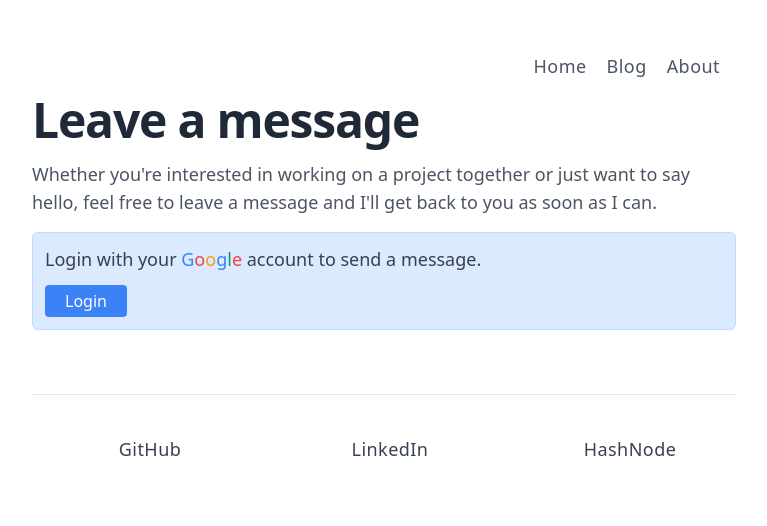
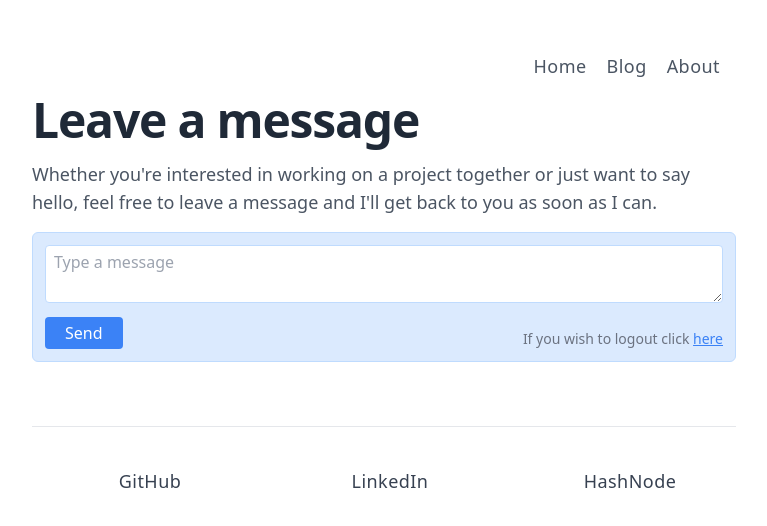
Before and after one commit to mani-barathi/manibarathi.xyz, a Next.js app: page /message in a window 1280 px wide. Both pictures are taken after a click on the button "Login". Shown: the top 526 px of the page, without its empty margins (256-1023 px from the left). Built offline with nearby package versions, Linux system fonts and the light colour scheme; what @tailwindcss/typography would draw is missing.

Commit message:
added message box in message page

```diff
--- a/pages/message.js
+++ b/pages/message.js
@@ -1,7 +1,9 @@
-import React from "react";
+import React, { useState } from "react";
 import PageContainer from "../layout/PageContainer";
 
 function message() {
+  const [user, setUser] = useState(null);
+
   return (
     <PageContainer title="Message - Manibarathi">
       <div>
@@ -13,20 +15,48 @@ function message() {
           want to say hello, feel free to leave a message and I'll get back to
           you as soon as I can.
         </p>
+        {!user ? (
           <div className="p-3 mt-3 text-gray-700 bg-blue-100 rounded-md border border-blue-200">
             <p className="sm:text-lg">
-            Login with your <span className="text-blue-500 font-medium">G</span>
+              Login with your{" "}
+              <span className="text-blue-500 font-medium">G</span>
               <span className="text-red-500 font-medium">o</span>
               <span className="text-yellow-500 font-medium">o</span>
               <span className="text-blue-500 font-medium">g</span>
               <span className="text-green-600 font-medium">l</span>
-            <span className="text-red-500 font-medium">e</span> account to send
-            a message.
+              <span className="text-red-500 font-medium">e</span> account to
+              send a message.
             </p>
-          <button className="mt-3 py-1 px-5 font-medium text-white bg-blue-500 transition rounded transform active:translate-y-0.5 hover:bg-blue-600">
+            <button
+              className="mt-3 py-1 px-5 font-medium text-white bg-blue-500 transition rounded transform active:translate-y-0.5 hover:bg-blue-600"
+              onClick={() => setUser("mani")}
+            >
               Login
             </button>
           </div>
+        ) : (
+          <div className="p-3 mt-3 text-gray-700 bg-blue-100 rounded-md border border-blue-200">
+            <textarea
+              className="px-2 py-1 outline-none border border-blue-200 focus:border-blue-300 rounded w-full"
+              type="text"
+              placeholder="Type a message"
+            />
+            <div className="flex justify-between items-end">
+              <button
+                type="submit"
+                className="mt-2 py-1 px-5 font-medium text-white bg-blue-500 transition rounded transform active:translate-y-0.5 hover:bg-blue-600"
+              >
+                Send
+              </button>
+              <p className="mt-2 text-sm text-gray-500">
+                If you wish to logout click{" "}
+                <button className="text-blue-500 underline hover:text-blue-600">
+                  here
+                </button>
+              </p>
+            </div>
+          </div>
+        )}
       </div>
     </PageContainer>
   );
```
Lines whose indentation alone changed are shown as unchanged.
